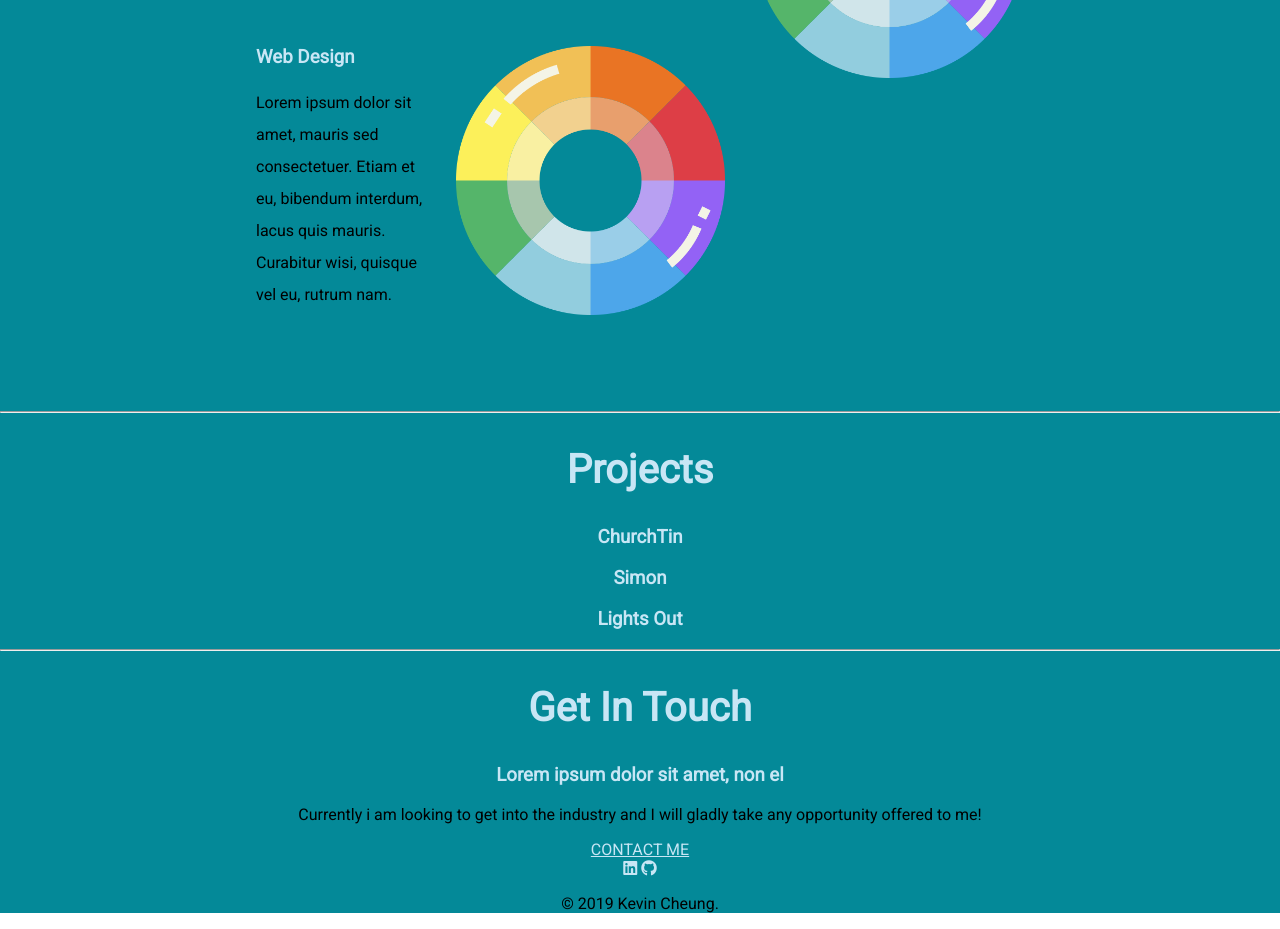
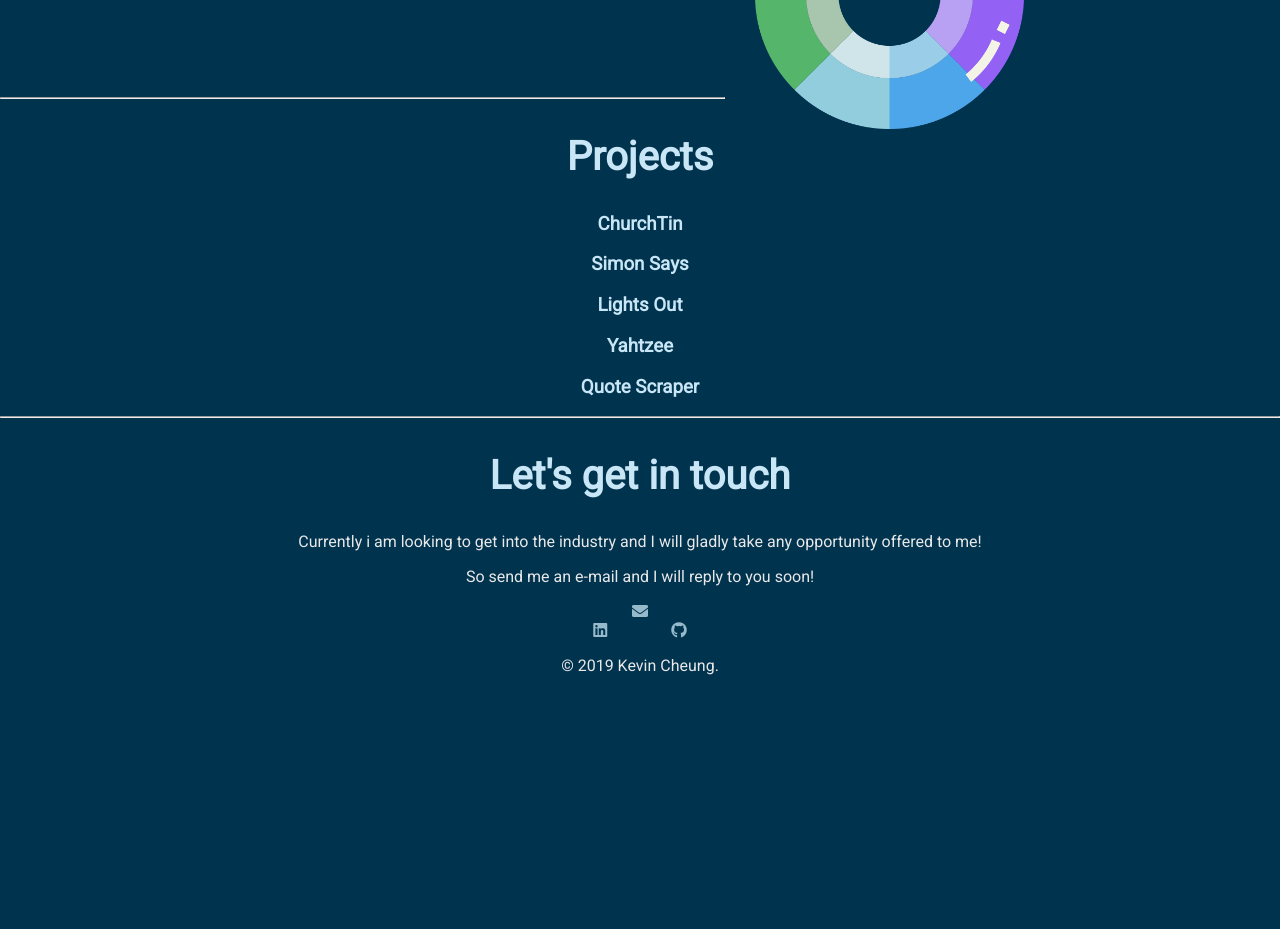
Before and after one commit to CKaii/ckaii.github.io, a plain HTML site: page index.html in a window 1280 px wide. Shown: the part 1720-2649 px from the top of the page. After the commit the page ends 2415 px from the top, so only its background shows below. Drawn offline with Linux system fonts and the light colour scheme.

Commit message:
Added navbar and organized sections

```diff
--- a/css/styles.css
+++ b/css/styles.css
@@ -1,6 +1,8 @@
+/* General Styles */
 body {
   margin: 0;
   text-align: center;
+  background-color: #00334e;
   font-family: 'Roboto', sans-serif;
 }
 
@@ -15,7 +17,30 @@ h2 {
 }
 
 h3, a, .header {
-  color: #c8e6f5
+  color: #c8e6f5;
+}
+
+p {
+  color: #e8e8e8;
+}
+
+a {
+  text-decoration: none;
+  opacity: 0.75;
+  margin: 30px;
+}
+
+/* Navbar */
+nav ul li {
+  display: inline;
+}
+
+header nav ul {
+  list-style-type: none;
+}
+
+a:hover {
+  opacity: 1;
 }
 
 
@@ -60,11 +85,10 @@ h3, a, .header {
 }
 
 .middle-container {
-  background-color: #048998;
 }
 
 .bottom-container {
-  background-color: #048998;
+  margin-bottom: 20px;
 }
 
 .top-cloud {
--- a/index.html
+++ b/index.html
@@ -2,7 +2,7 @@
 <html lang='en' dir='ltr'>
   <head>
     <meta charset='utf-8'>
-    <title>Kevin Cheung</title>
+    <title>Kevin Cheung | Software Developer</title>
     <link rel='stylesheet' href='css/styles.css'>
     <link rel='icon' href='favicon.ico'>
     <link href='https://fonts.googleapis.com/css?family=Roboto|Sacramento' rel='stylesheet'>
@@ -10,15 +10,25 @@
   </head>
 
   <body>
+    <header>
+      <nav>
+        <ul>
+          <li><a href='#about'>About</a></li>
+          <li><a href='#projects'>Projects</a></li>
+          <li><a href='#contact'>Contact</a></li>
+        </ul>
+      </nav>
+    </header>
 
     <div class='top-container'>
       <img class='top-cloud' src='images/cloud.png' alt='cloud'>
       <h1>Hello! I'm Kevin!</h1>
-      <h2 class='headline'>Welcome to my portfolio</h2>
+      <h2 class='headline'>I build things on my free time.</h2>
       <img class='bottom-cloud' src='images/cloud.png' alt='cloud'>
       <img class='mountain' src='images/mountain.png' alt='mountain'>
     </div>
 
+    <section id='about'>
       <div class='middle-container'>
         <div class='profile'>
           <img src='' alt=''>
@@ -48,28 +58,33 @@
             <h3>Web Design</h3>
             <p class='skill-description-right'>Lorem ipsum dolor sit amet, mauris sed consectetuer. Etiam et eu, bibendum interdum, lacus quis mauris. Curabitur wisi, quisque vel eu, rutrum nam.</p>
           </div>
-        <div class='skill-row'>
-          <img class='palette-img' src='images/palette.png' alt='color palette'>
-          <h3>Web Design</h3>
-          <p class='skill-description-right'>Lorem ipsum dolor sit amet, mauris sed consectetuer. Etiam et eu, bibendum interdum, lacus quis mauris. Curabitur wisi, quisque vel eu, rutrum nam.</p>
         </div>
-      </div>
+      </section>
+
       <hr>
+
+      <section id='projects'>
         <div class='project'>
           <h2 class='header'>Projects</h2>
             <div class='project-headers'>
               <h3>ChurchTin</h3>
-            <h3>Simon</h3>
+              <h3>Simon Says</h3>
               <h3>Lights Out</h3>
+              <h3>Yahtzee</h3>
+              <h3>Quote Scraper</h3>
             <div>
         </div>
+      </section>
+
       <hr>
+      <section id='contact'>
         <div class='contact-me'>
-        <h2 class='header'>Get In Touch</h2>
-        <h3>Lorem ipsum dolor sit amet, non el</h3>
+          <h2 class='header'>Let's get in touch</h2>
           <p class='skill-description'>Currently i am looking to get into the industry and I will gladly take any opportunity offered to me!</p>
-        <a class='btn' href='mailto:kevin.cheung.kai@gmail.com'>CONTACT ME</a>
+          <p class='skill-description'>So send me an e-mail and I will reply to you soon!</p>
+          <a class='btn' href='mailto:kevin.cheung.kai@gmail.com'><i class="fas fa-envelope"></i></a>
         </div>
+      </section>
     </div>
 
     <div class='bottom-container'>
```
Lines whose indentation alone changed are shown as unchanged.
